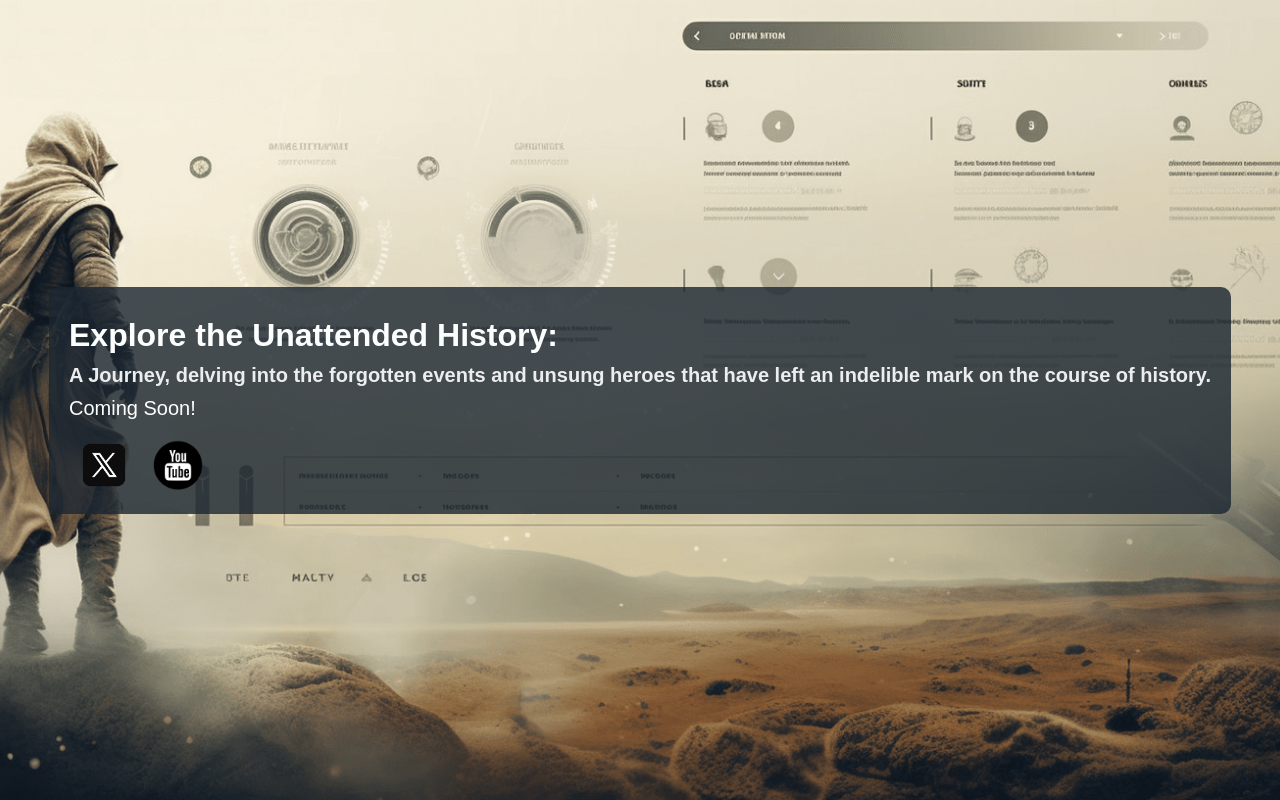
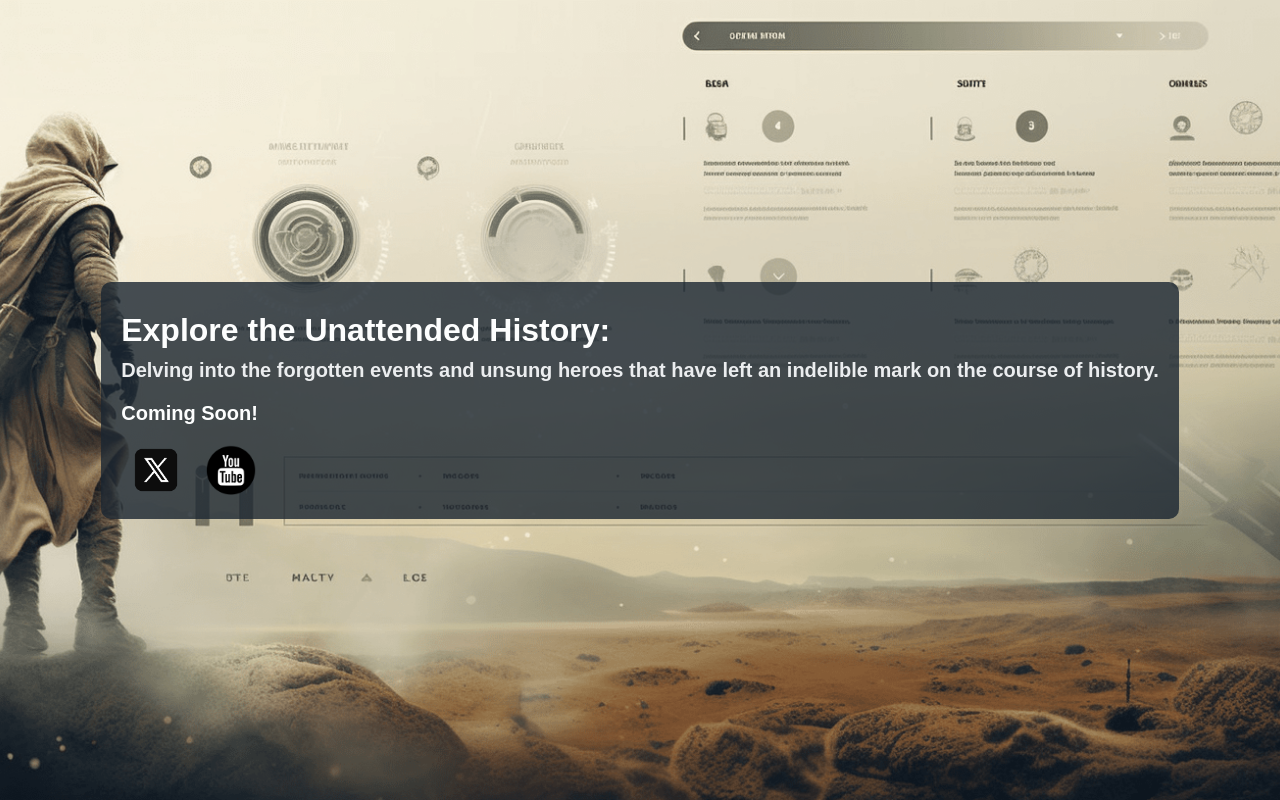
Before and after one commit to Hamza-ye/unattended-narrative, a plain HTML site: page index.htm in a window 1280 px wide. Drawn offline with Linux system fonts and the light colour scheme.

Commit message:
index change

```diff
--- a/index.htm
+++ b/index.htm
@@ -26,6 +26,7 @@
 
       h1,
       h4,
+      h2,
       p {
         /* color: #333; */
         margin: 10px 0;
@@ -41,8 +42,9 @@
         font-size: 20px;
       }
 
-      p {
+      h2 {
         color: #fdfefe;
+        margin: 20px 0;
         font-size: 20px;
       }
 
@@ -67,10 +69,10 @@
     <div class="overlay">
       <h1>Explore the Unattended History:</h1>
       <h4>
-        A Journey, delving into the forgotten events and unsung heroes that have
-        left an indelible mark on the course of history.
+        Delving into the forgotten events and unsung heroes that have left an
+        indelible mark on the course of history.
       </h4>
-      <p>Coming Soon!</p>
+      <h2>Coming Soon!</h2>
 
       <div class="social-icons">
         <a href="https://twitter.com/timeliness_" target="_blank"
```
